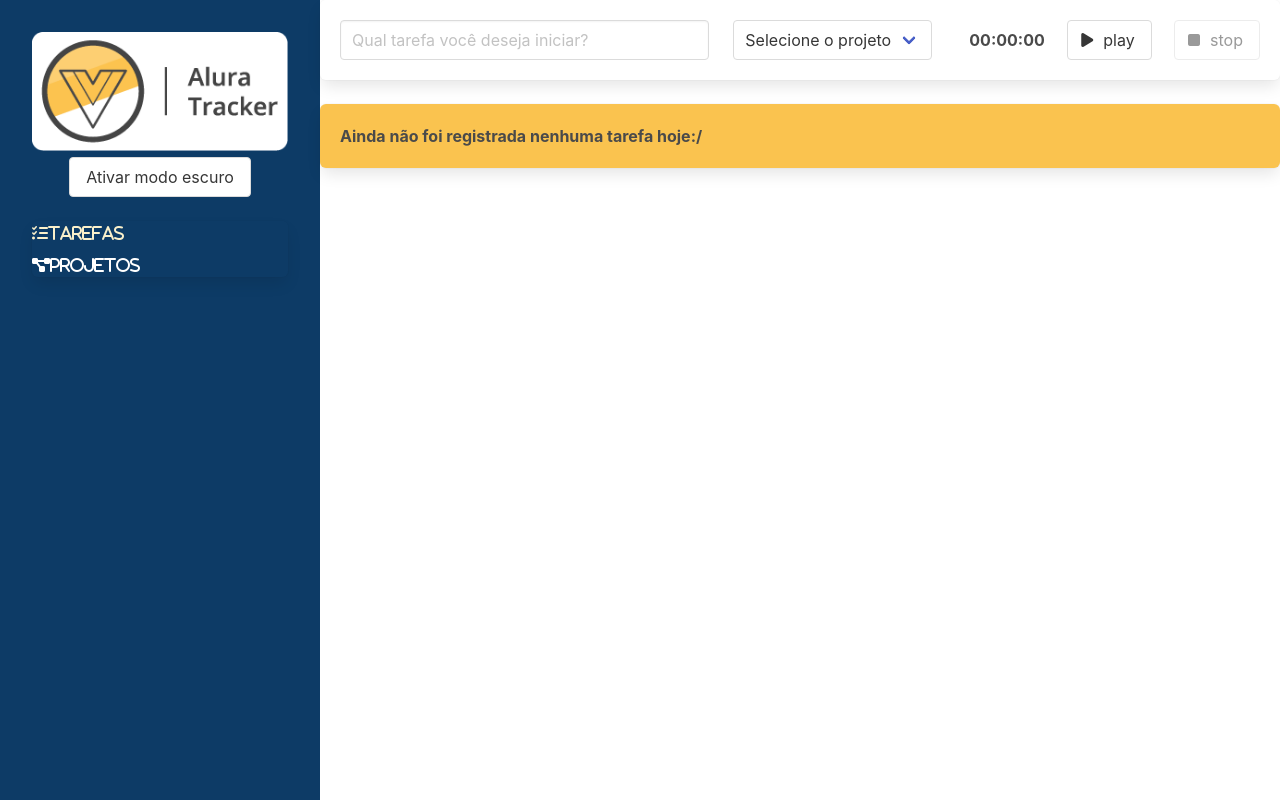
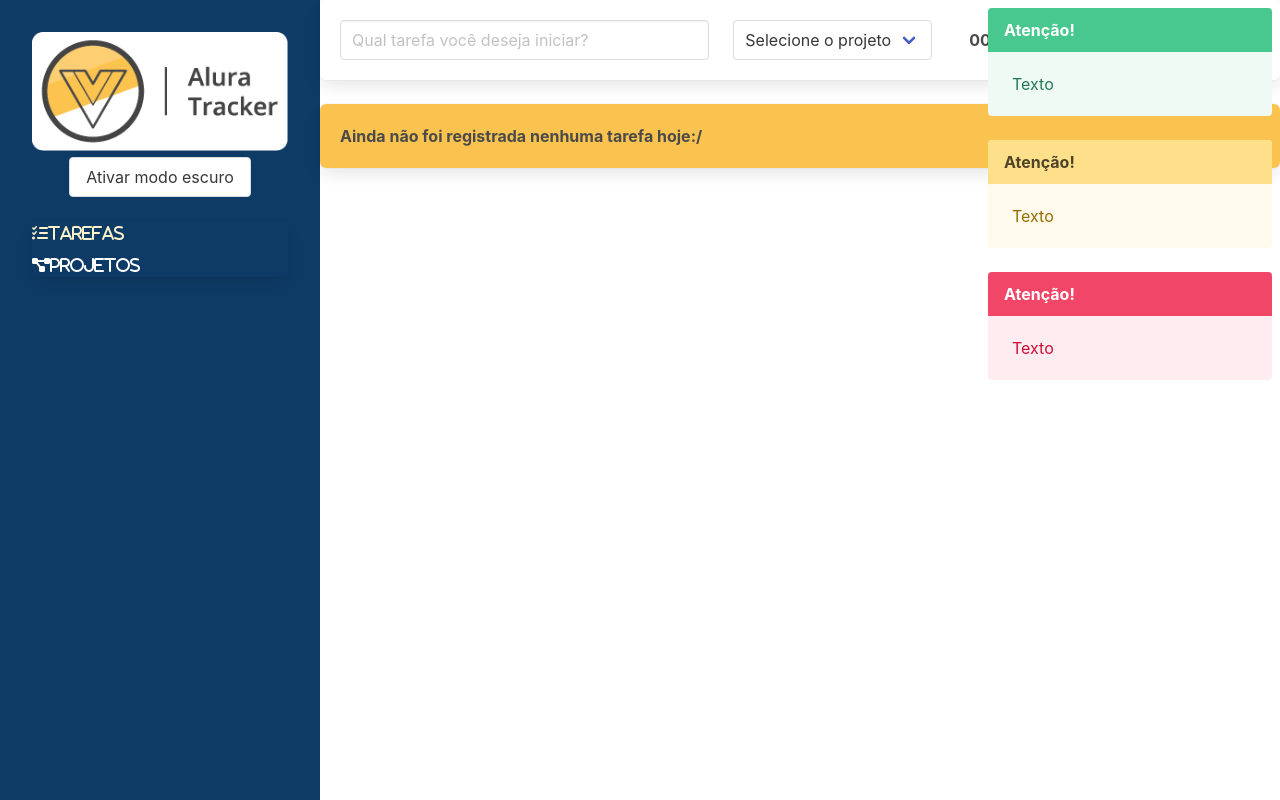
Before and after one commit to pinheiroduda/alura-tracker, a Vue app: page / in a window 1280 px wide. Built offline with nearby package versions, Linux system fonts and the light colour scheme.

Commit message:
feat: creates 'Notificacoes' component

```diff
--- a/src/App.vue
+++ b/src/App.vue
@@ -7,6 +7,7 @@
       <BarraLateralComponent @aoAlterarTema="trocarTema" />
     </div>
     <div class="column is-three-quarter conteudo">
+      <NotificacoesComponent />
       <router-view></router-view>
     </div>
   </main>
@@ -15,12 +16,14 @@
 <script lang="ts">
 import { defineComponent } from 'vue'
 import BarraLateralComponent from './components/BarraLateral.vue'
+import NotificacoesComponent from './components/Notificacoes.vue'
 
 export default defineComponent({
   name: 'App',
 
   components: {
-    BarraLateralComponent
+    BarraLateralComponent,
+    NotificacoesComponent
   },
 
   data() {
--- /dev/null
+++ b/src/components/Notificacoes.vue
@@ -0,0 +1,34 @@
+<template>
+  <div class="notificacoes">
+    <article class="message is-success">
+      <div class="message-header">Atenção!</div>
+      <div class="message-body">Texto</div>
+    </article>
+    <article class="message is-warning">
+      <div class="message-header">Atenção!</div>
+      <div class="message-body">Texto</div>
+    </article>
+    <article class="message is-danger">
+      <div class="message-header">Atenção!</div>
+      <div class="message-body">Texto</div>
+    </article>
+  </div>
+</template>
+
+<script lang="ts">
+import { defineComponent } from 'vue'
+
+export default defineComponent({
+  name: 'NotificacoesComponent'
+})
+</script>
+
+<style scoped>
+.notificacoes {
+  position: absolute;
+  right: 0;
+  width: 300px;
+  padding: 8px;
+  z-index: 105;
+}
+</style>
```
